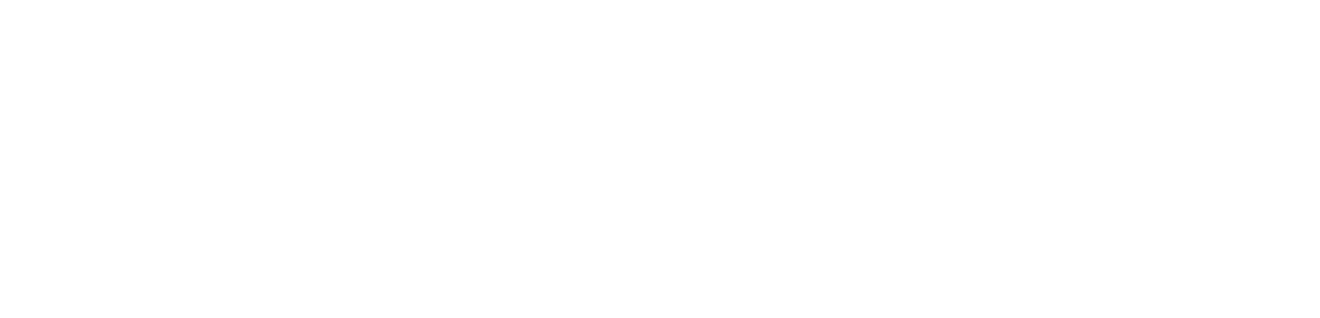
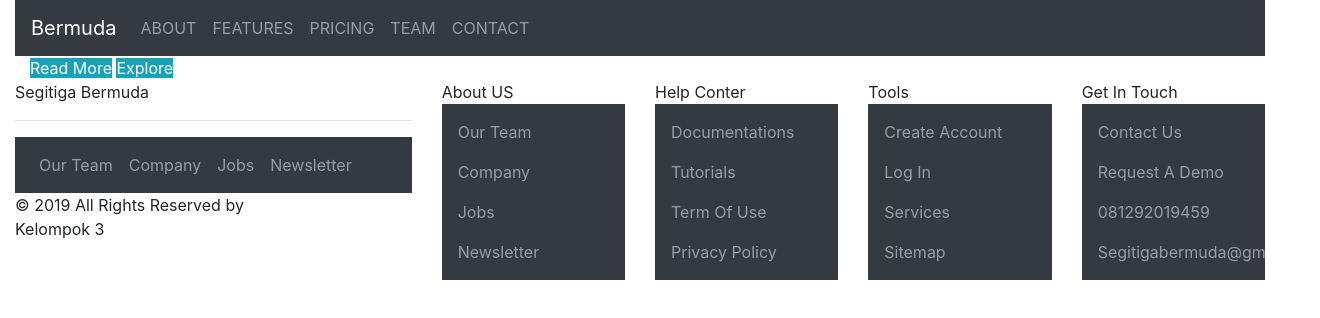
Before and after one commit to Segitiga-Bermuda/third-team-web-design, a plain HTML site: page index.html in a window 1280 px wide. Shown: the whole page, 1320 px wide, since content can reach past the window. Drawn offline with Linux system fonts and the light colour scheme.

Commit message:
create layout

```diff
--- a/index.html
+++ b/index.html
@@ -12,12 +12,93 @@
 </head>
 
 <body>
+    <nav class="container-fluid">
+        <div class="navbar navbar-expand-md navbar-dark bg-dark">
+            <a href="" class="navbar-brand">Bermuda</a>
+            <ul class="navbar-nav">
+                <li class="nav-item"><a href="" class="nav-link">ABOUT</a></li>
+                <li class="nav-item"><a href="" class="nav-link">FEATURES</a></li>
+                <li class="nav-item"><a href="" class="nav-link">PRICING</a></li>
+                <li class="nav-item"><a href="" class="nav-link">TEAM</a></li>
+                <li class="nav-item"><a href="" class="nav-link">CONTACT</a></li>
+            </ul>
+        </div>
+    </nav>
+    <div class="container-fluid">
 
-    <div class="container-fluid">
-        <header>
+        <div class="container-fluid">
+            <a href="" class="btn-info">Read More</a>
+            <a href="" class="btn-info">Explore</a>
 
-        </header>
+        </div>
+        <div class="container-fluid"></div>
+        <div class="container-fluid"></div>
+        <div class="container-fluid"></div>
+        <div class="container-fluid"></div>
+        <div class="container-fluid"></div>
+        <div class="container-fluid"></div>
+        <div class="container-fluid"></div>
+
+
+
         <footer>
+            <div class="row">
+                <div class="col-12 col-md-4">Segitiga Bermuda
+                    <hr>
+                    <div class="navbar navbar-dark bg-dark navbar-expand">
+                        <ul class="navbar-nav">
+                            <li class="nav-item"><a href="" class="nav-link">Our Team</a></li>
+                            <li class="nav-item"><a href="" class="nav-link">Company</a></li>
+                            <li class="nav-item"><a href="" class="nav-link">Jobs</a></li>
+                            <li class="nav-item"><a href="" class="nav-link">Newsletter</a></li>
+                        </ul>
+                    </div>
+                    &copy; 2019 All Rights Reserved by <br>Kelompok 3
+
+                </div>
+                <div class="col-6 col-md-2">About US
+                    <div class="navbar navbar-dark bg-dark">
+                        <ul class="navbar-nav">
+                            <li class="nav-item"><a href="" class="nav-link">Our Team</a></li>
+                            <li class="nav-item">
+                                <a href="" class="nav-link">Company</a></li>
+                            <li class="nav-item"><a href="" class="nav-link">Jobs</a></li>
+                            <li class="nav-item"><a href="" class="nav-link">Newsletter</a></li>
+                        </ul>
+                    </div>
+                </div>
+                <div class="col-6 col-md-2">Help Conter
+                    <div class="navbar navbar-dark bg-dark">
+                        <ul class="navbar-nav">
+                            <li class="nav-item"><a href="" class="nav-link">Documentations</a></li>
+                            <li class="nav-item"><a href="" class="nav-link">Tutorials</a></li>
+                            <li class="nav-item"><a href="" class="nav-link">Term Of Use</a></li>
+                            <li class="nav-item"><a href="" class="nav-link">Privacy Policy</a></li>
+                        </ul>
+                    </div>
+                </div>
+                <div class="col-6 col-md-2">Tools
+                    <div class="navbar navbar-dark bg-dark">
+                        <ul class="navbar-nav">
+                            <li class="nav-item"><a href="" class="nav-link">Create Account</a></li>
+                            <li class="nav-item"><a href="" class="nav-link">Log In</a></li>
+                            <li class="nav-item"><a href="" class="nav-link">Services</a></li>
+                            <li class="nav-item"><a href="" class="nav-link">Sitemap</a></li>
+
+                        </ul>
+                    </div>
+                </div>
+                <div class="col-6 col-md-2">Get In Touch
+                    <div class="navbar navbar-dark bg-dark">
+                        <ul class="navbar-nav">
+                            <li class="nav-item"><a href="" class="nav-link">Contact Us</a></li>
+                            <li class="nav-item"><a href="" class="nav-link">Request A Demo</a></li>
+                            <li class="nav-item"><a href="" class="nav-link">081292019459</a></li>
+                            <li class="nav-item"><a href="" class="nav-link">Segitigabermuda@gmail.com</a></li>
+                        </ul>
+                    </div>
+                </div>
+            </div>
 
         </footer>
 
```
